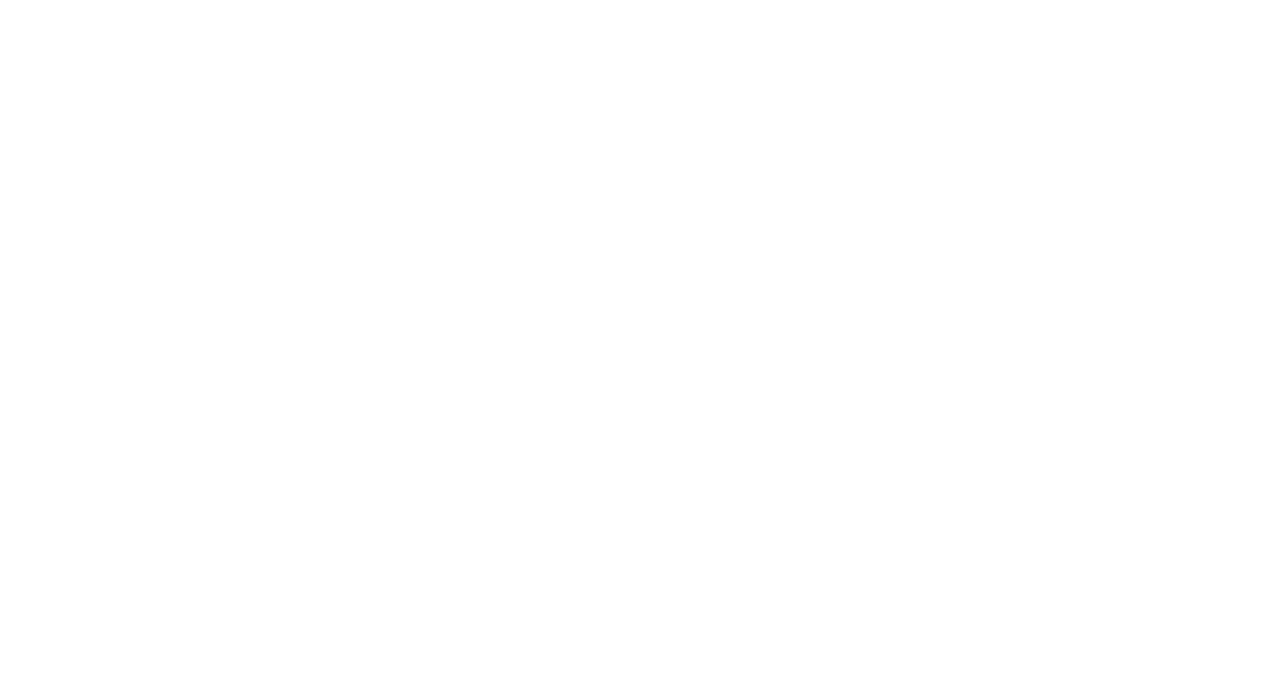
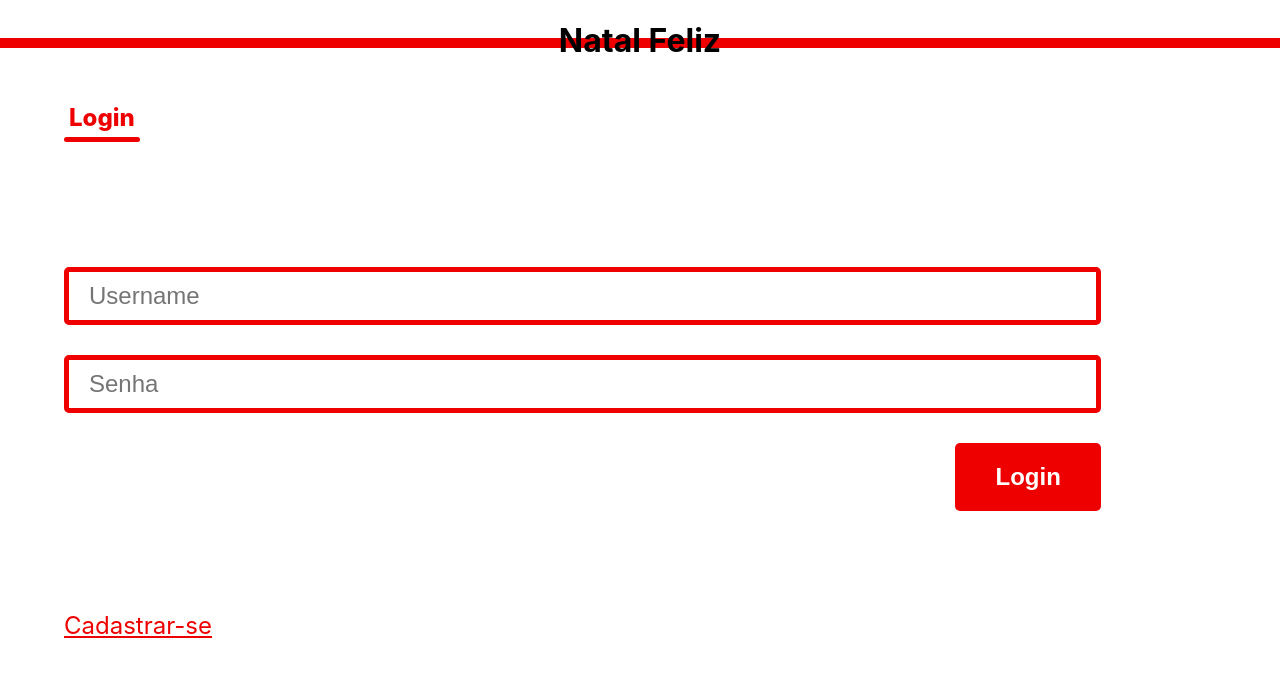
Before and after one commit to EufranioDiogo/natal_feliz_front, a React (Create React App) app: page /app/home in a window 1280 px wide. Before the commit this address had no page. Shown: the top 676 px of the page. Built offline with nearby package versions, Linux system fonts and the light colour scheme.

Commit message:
feat: signup and login pages done

```diff
--- a/src/App.css
+++ b/src/App.css
@@ -1,6 +1,8 @@
+* {
+  box-sizing: border-box;
+}
 html {
   font-size: 62.5%;
-  box-sizing: border-box;
 }
 
 .App {
@@ -45,7 +47,7 @@
 
 
 .default-button {
-  padding: 1rem 2rem;
+  padding: 2rem 4rem;
   border-radius: 0.5rem;
   text-decoration: none;
   color: #fff;
@@ -53,16 +55,26 @@
   display: inline-block;
   font-weight: 900;
   font-size: 2.4rem;
+  border: none;
+  cursor: pointer;
 }
 
 .default-button:hover {
   background-color: #a30000;
 }
 
+.red-color {
+  color: #EE0000;
+  font-size: 2.4rem;
+}
+
 .main-container {
+  width: 90vw;
+  height: 85vh;
+  display: flex;
+  flex-direction: column;
+  justify-content: center;
+  align-items: center;
+  position: relative;
   margin: 0 auto;
 }
-
-.red-color {
-  color: #EE0000;
-}
--- a/src/App.js
+++ b/src/App.js
@@ -3,6 +3,9 @@
 import { BrowserRouter, Route, Routes } from 'react-router-dom'
 import React from 'react';
 import StarterPage from './pages/starter_page/StarterPage';
+import SignupPage from './pages/auth_page/signup/SignupPage';
+import LoginPage from './pages/auth_page/login/LoginPage';
+import HiddenFriendPage from './pages/normal_app_page/hidden_friend/HiddenFriendPage';
 
 function App() {
   const isLogged = false;
@@ -11,7 +14,21 @@
       <Routes>
         <Route path="/">
           <Route index element={<StarterPage></StarterPage>} />
+          <Route path="auth">
+            <Route path="signup" element={<SignupPage></SignupPage>} />
+            <Route path="login" element={<LoginPage></LoginPage>} />
+          </Route>
+          <Route path="app">
+            <Route path="home" element={<LoginPage></LoginPage>} />
+
+            <Route path="friend">
+              <Route path="hidden" element={<HiddenFriendPage></HiddenFriendPage>} />
+            </Route>
+
+            <Route path="profile" element={<LoginPage></LoginPage>} />
+          </Route>
         </Route>
+
       </Routes>
     </BrowserRouter>
 
--- /dev/null
+++ b/src/components/PageIndicator.js
@@ -0,0 +1,12 @@
+import React from 'react'
+import styles from './styles/PageIndicator.module.css'
+
+function PageIndicator({ pagename }) {
+  return (
+    <div className={styles['page-indicator-container']}>
+      <h2 className={styles['page-indicator-title']}>{pagename}</h2>
+    </div>
+  )
+}
+
+export default PageIndicator
--- /dev/null
+++ b/src/components/styles/PageIndicator.module.css
@@ -0,0 +1,23 @@
+.page-indicator-container {
+  position: relative;
+  display: inline-block;
+  position: relative;
+  padding: 0;
+}
+.page-indicator-container::after {
+  content: '';
+  position: absolute;
+  bottom: -0.5rem;
+  width: 100%;
+  height: 0.5rem;
+  border-top: 1rem;
+  background-color: #EE0000;
+  border-radius: 1rem;
+}
+.page-indicator-title {
+  color: #EE0000;
+  font-size: 2.4rem;
+  font-weight: 800;
+  margin: 0.5rem;
+  text-align: justify;
+}
--- /dev/null
+++ b/src/pages/auth_page/login/LoginPage.js
@@ -0,0 +1,42 @@
+import React from 'react'
+import TopMenuBar from '../../../components/TopMenuBar'
+import { Link, useNavigate } from 'react-router-dom'
+import PageIndicator from '../../../components/PageIndicator'
+import styles from '../styles/authDefault.module.css'
+
+function LoginPage() {
+  const navigate = useNavigate()
+
+  return (
+    <div >
+      <TopMenuBar />
+
+      <div className={`main-container ${styles['main-auth']}`}>
+        <PageIndicator pagename="Login" />
+
+
+        <form action="" className={styles['form-container']}>
+          <div className="input-container">
+            <input type="text" name="username" id="username-input" className={styles['input-field']} placeholder="Username" required />
+            <input type="password" name="password" id="password-input" className={styles['input-field']}
+              placeholder="Senha" required />
+          </div>
+
+          <button
+            className={`default-button ${styles['align-right']}`}
+            onClick={(e) => {
+              e.preventDefault()
+              navigate('/friend/hidden')
+            }}
+          >
+            Login
+          </button>
+        </form>
+        <Link to="/auth/signup" className={`red-color`}>Cadastrar-se</Link>
+      </div>
+
+    </div>
+  )
+}
+
+export default LoginPage
--- /dev/null
+++ b/src/pages/auth_page/signup/SignupPage.js
@@ -0,0 +1,33 @@
+import React from 'react'
+import TopMenuBar from '../../../components/TopMenuBar'
+import { Link } from 'react-router-dom'
+import PageIndicator from '../../../components/PageIndicator'
+import styles from '../styles/authDefault.module.css'
+
+function SignupPage() {
+
+  return (
+    <div >
+      <TopMenuBar />
+
+      <div className={`main-container ${styles['main-auth']}`}>
+        <PageIndicator pagename="Cadastro" />
+
+
+        <form action="" className={styles['form-container']}>
+          <div className="input-container">
+            <input type="text" name="username" id="username-input" className={styles['input-field']} placeholder="Username" required />
+            <input type="password" name="password" id="password-input" className={styles['input-field']}
+            placeholder="Senha" required />
+          </div>
+
+          <button className={`default-button ${styles['align-right']}`}>Cadastrar</button>
+        </form>
+        <Link to="/auth/login" className={`red-color`}>Login</Link>
+      </div>
+
+    </div>
+  )
+}
+
+export default SignupPage
--- /dev/null
+++ b/src/pages/auth_page/styles/authDefault.module.css
@@ -0,0 +1,28 @@
+.form-container {
+  margin: 10rem 0;
+  display: flex;
+  flex-direction: column;
+  width: 90%;
+}
+.input-container {
+  display: flex;
+  flex-direction: column;
+}
+.input-field {
+  padding: 1rem 2rem;
+  outline: none;
+  display: block;
+  width: 100%;
+  margin: 3rem 0;
+  border: 0.5rem solid #EE0000;
+  border-radius: 0.5rem;
+  font-size: 2.4rem;
+}
+.align-right {
+  align-self: flex-end;
+}
+.main-auth {
+  justify-content: flex-start;
+  align-items: flex-start;
+  margin: 5rem auto;
+}
--- /dev/null
+++ b/src/pages/normal_app_page/hidden_friend/HiddenFriendPage.js
@@ -0,0 +1,43 @@
+import React from 'react'
+import TopMenuBar from '../../../components/TopMenuBar'
+import { Link, useNavigate } from 'react-router-dom'
+import PageIndicator from '../../../components/PageIndicator'
+import styles from '../styles/normalDefault.module.css'
+
+
+function HiddenFriendPage() {
+  const navigate = useNavigate()
+
+  return (
+    <div >
+      <TopMenuBar />
+
+      <div className={`main-container ${styles['main-auth']}`}>
+        <PageIndicator pagename="Amigo oculto" />
+
+
+        <form action="" className={styles['form-container']}>
+          <div className="input-container">
+            <input type="text" name="username" id="username-input" className={styles['input-field']} placeholder="Username" required />
+            <input type="password" name="password" id="password-input" className={styles['input-field']}
+              placeholder="Senha" required />
+          </div>
+
+          <button
+            className={`default-button ${styles['align-right']}`}
+            onClick={(e) => {
+              e.preventDefault()
+              navigate('/friend/hidden')
+            }}
+          >
+            Cadastrar
+          </button>
+        </form>
+        <Link to="/auth/login" className={`red-color`}>Login</Link>
+      </div>
+
+    </div>
+  )
+}
+
+export default HiddenFriendPage
--- /dev/null
+++ b/src/pages/normal_app_page/styles/normalDefault.module.css
@@ -0,0 +1,6 @@
+
+.main-auth {
+  justify-content: flex-start;
+  align-items: flex-start;
+  margin: 5rem auto;
+}
```
